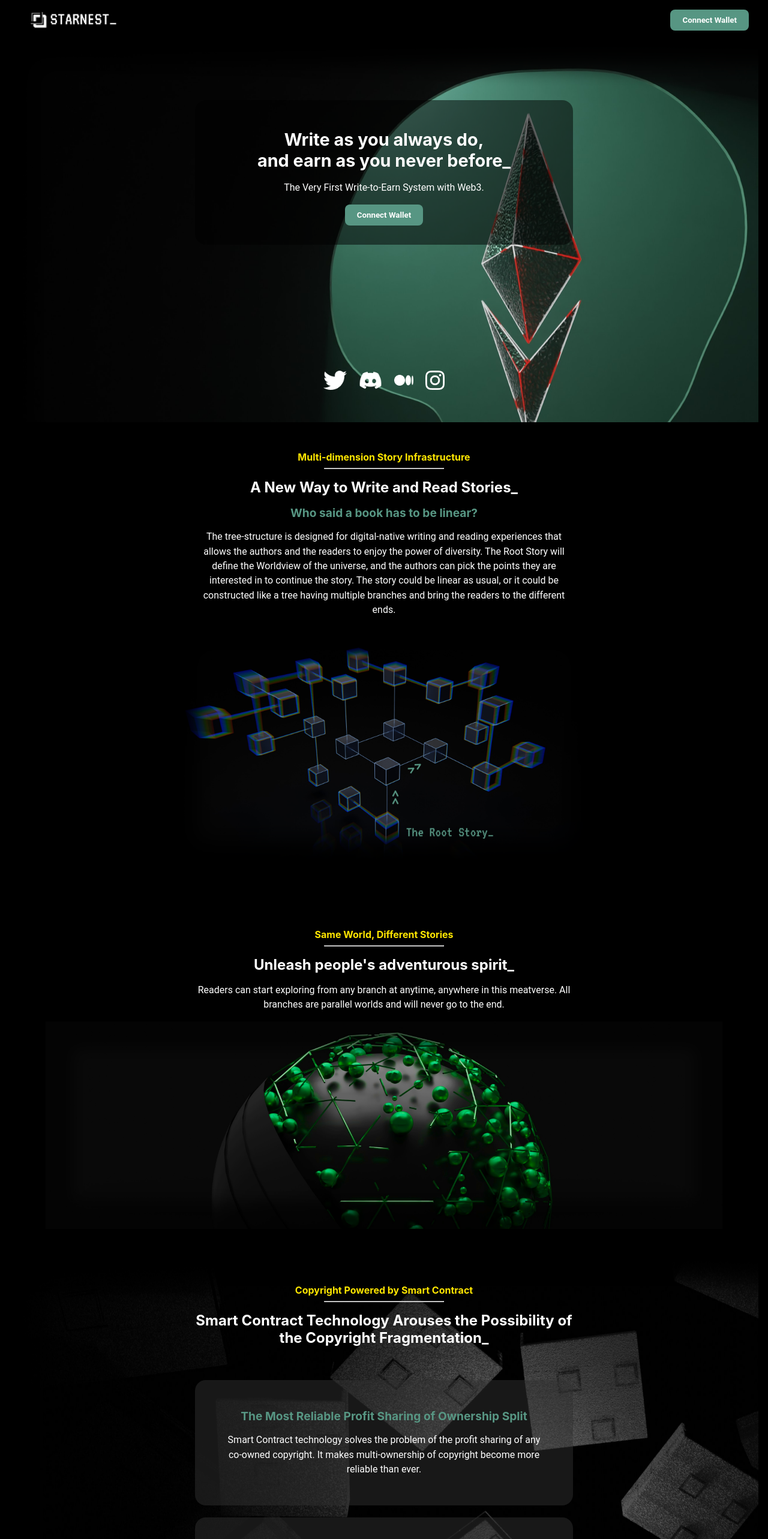
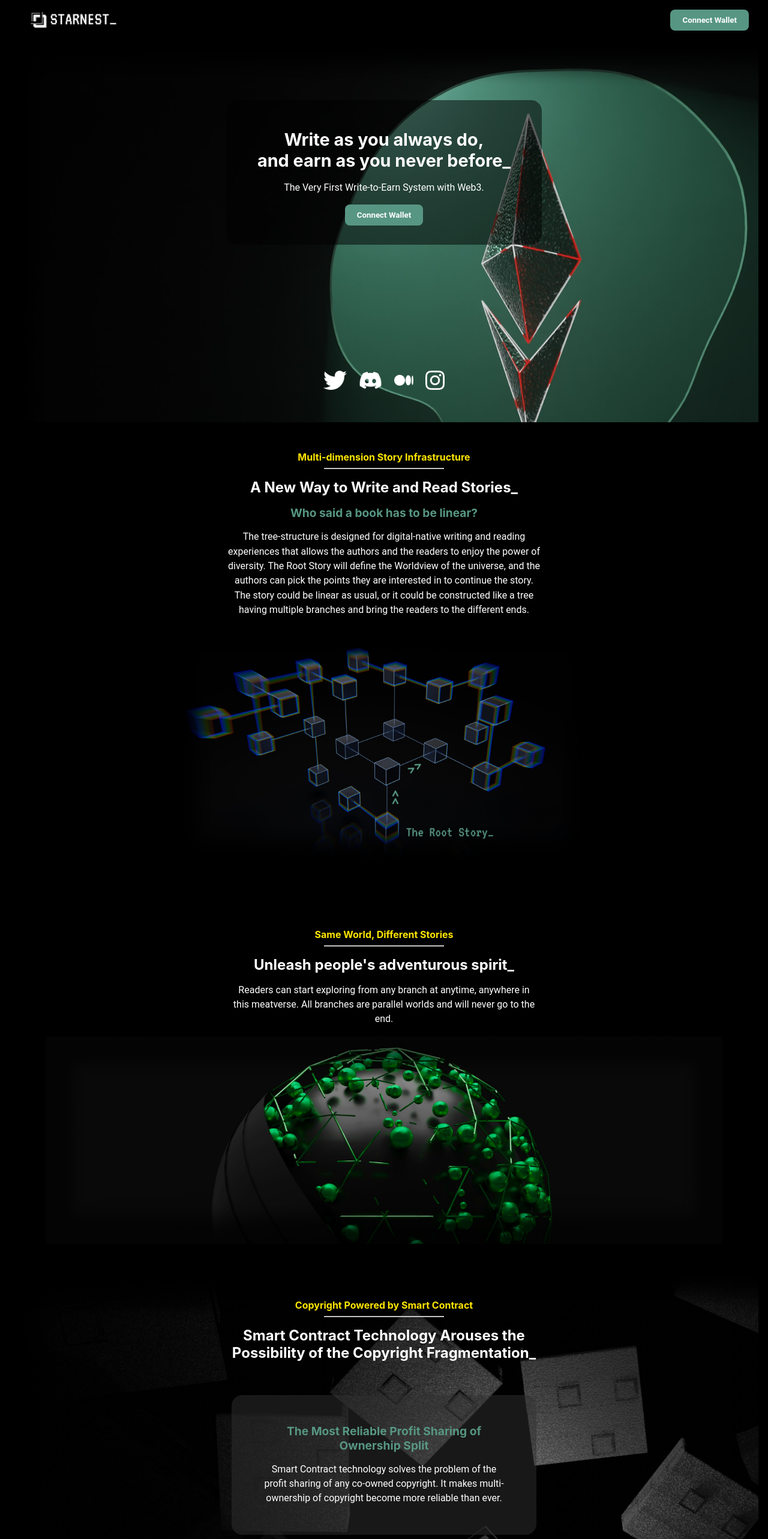
Before and after one commit to joshchan-eth/joshchan-eth.github.io, a React (Create React App) app: page / in a window 1280 px wide. Shown: the top 2566 px of the page at 60% size. Built offline with nearby package versions, Linux system fonts and the light colour scheme.

Commit message:
update width

```diff
--- a/public/styles.css
+++ b/public/styles.css
@@ -5,11 +5,14 @@
 }
 html {
 	font-family: "Roboto", sans-serif;
+    width: 100%;
+    margin: 0;
 }
 body {
 	background: rgb(0, 0, 0);
 	/* background-image: url("https://www.transparenttextures.com/patterns/45-degree-fabric-light.png"); */
 	padding: 0 16px;
+    width: 100%;
 }
 
 h1 {
@@ -178,7 +181,7 @@ footer p {
     position: relative;
     top:17%;
     margin: auto;
-    width: 630px;
+    width: 45%;
     padding: 2rem 3rem;
     border-radius: 18px;
     background-color: rgba(0, 0, 0, 0.5);
@@ -211,7 +214,7 @@ span {
 }
 
 .textBox {
-    width: 630px;
+    width: 45%;
     /* margin: 5px auto; */
 }
 
@@ -233,7 +236,7 @@ span {
     position: relative;
     top:17%;
     margin: 20px auto;
-    width: 630px;
+    width: 45%;
     padding: 2rem 3rem;
     border-radius: 18px;
     background-color: rgba(48, 48, 48, 0.5);
@@ -256,7 +259,7 @@ span {
 
 .announcementCard{
     margin: 80px auto;
-    width: 630px;
+    width: 45%;
     padding: 1.5rem 1.5rem;
     border-radius: 18px;
     background-color: rgba(48, 48, 48, 0.5);
@@ -281,7 +284,7 @@ span {
     position: relative;
     top:17%;
     margin: 20px auto;
-    width: 550px;
+    width: 45%;
     padding: 3rem 4rem;
     border-radius: 18px;
     background-color: rgba(48, 48, 48, 0.5);
```
